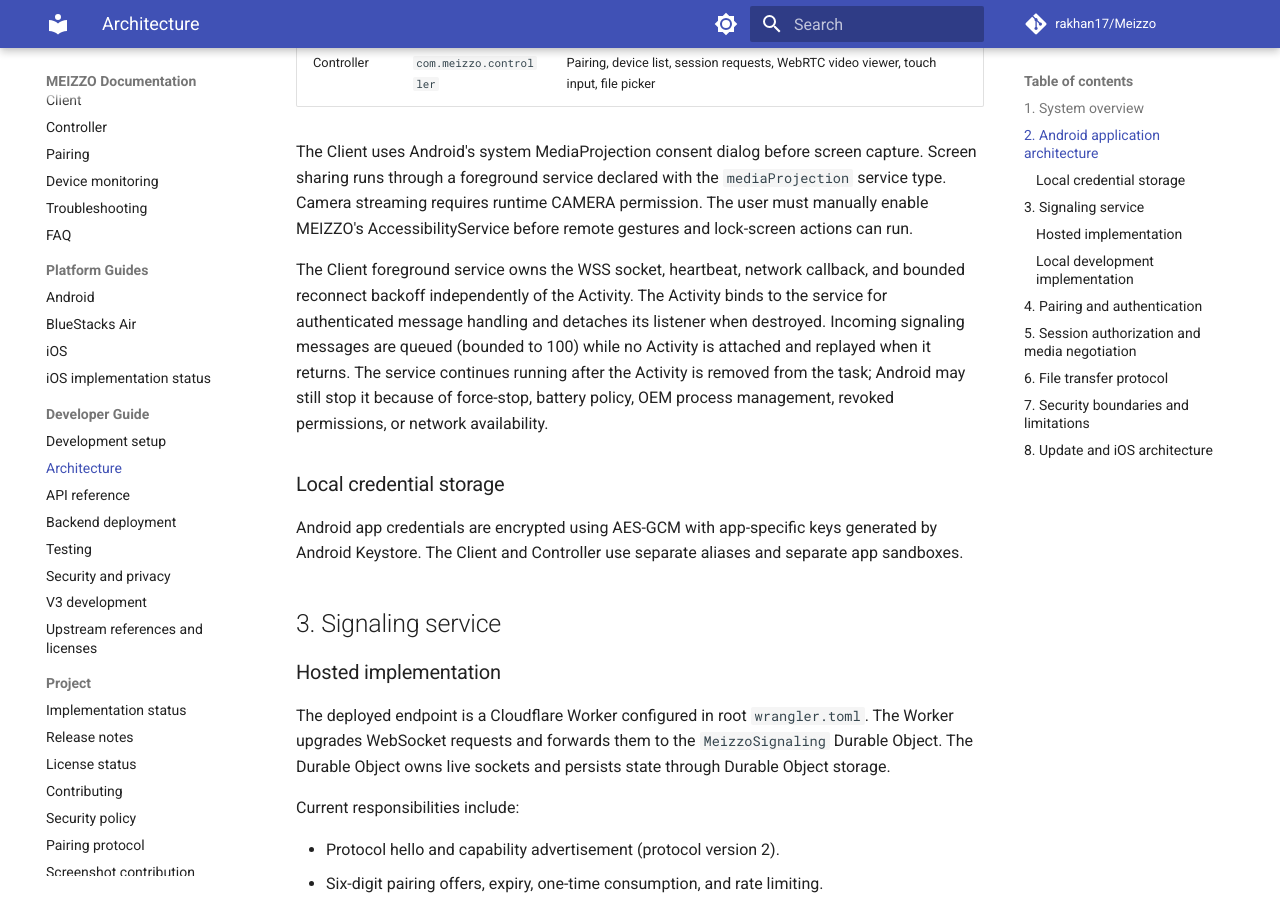
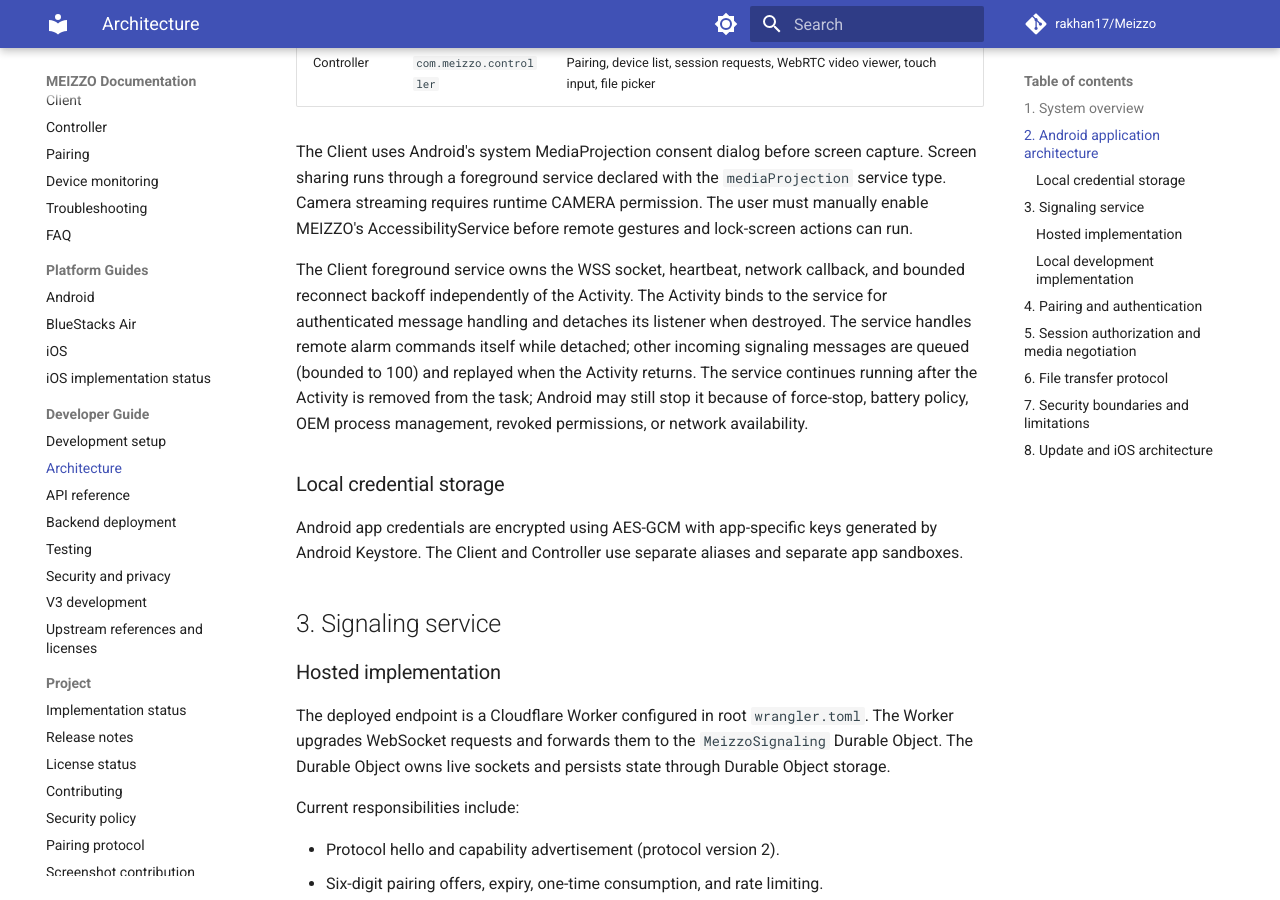
Before and after one commit to rakhan17/Meizzo, an MkDocs documentation site: the page built from docs/architecture.md, in a window 1280 px wide and 900 px high, scrolled down 1459 px. Built offline with MkDocs 1.6.1 and Material for MkDocs 9.7.7, drawn with Linux system fonts in a browser that asks for light colours; comment, search, counter and statistics services are not loaded.

Commit message:
docs(client): clarify detached alarm handling

```diff
--- a/docs/architecture.md
+++ b/docs/architecture.md
@@ -70,8 +70,9 @@ remote gestures and lock-screen actions can run.
 The Client foreground service owns the WSS socket, heartbeat, network callback,
 and bounded reconnect backoff independently of the Activity. The Activity
 binds to the service for authenticated message handling and detaches its listener
-when destroyed. Incoming signaling messages are queued (bounded to 100) while
-no Activity is attached and replayed when it returns. The service continues
+when destroyed. The service handles remote alarm commands itself while detached;
+other incoming signaling messages are queued (bounded to 100) and replayed when
+the Activity returns. The service continues
 running after the Activity is removed from the task; Android may still stop it
 because of force-stop, battery policy, OEM process management, revoked
 permissions, or network availability.
```
